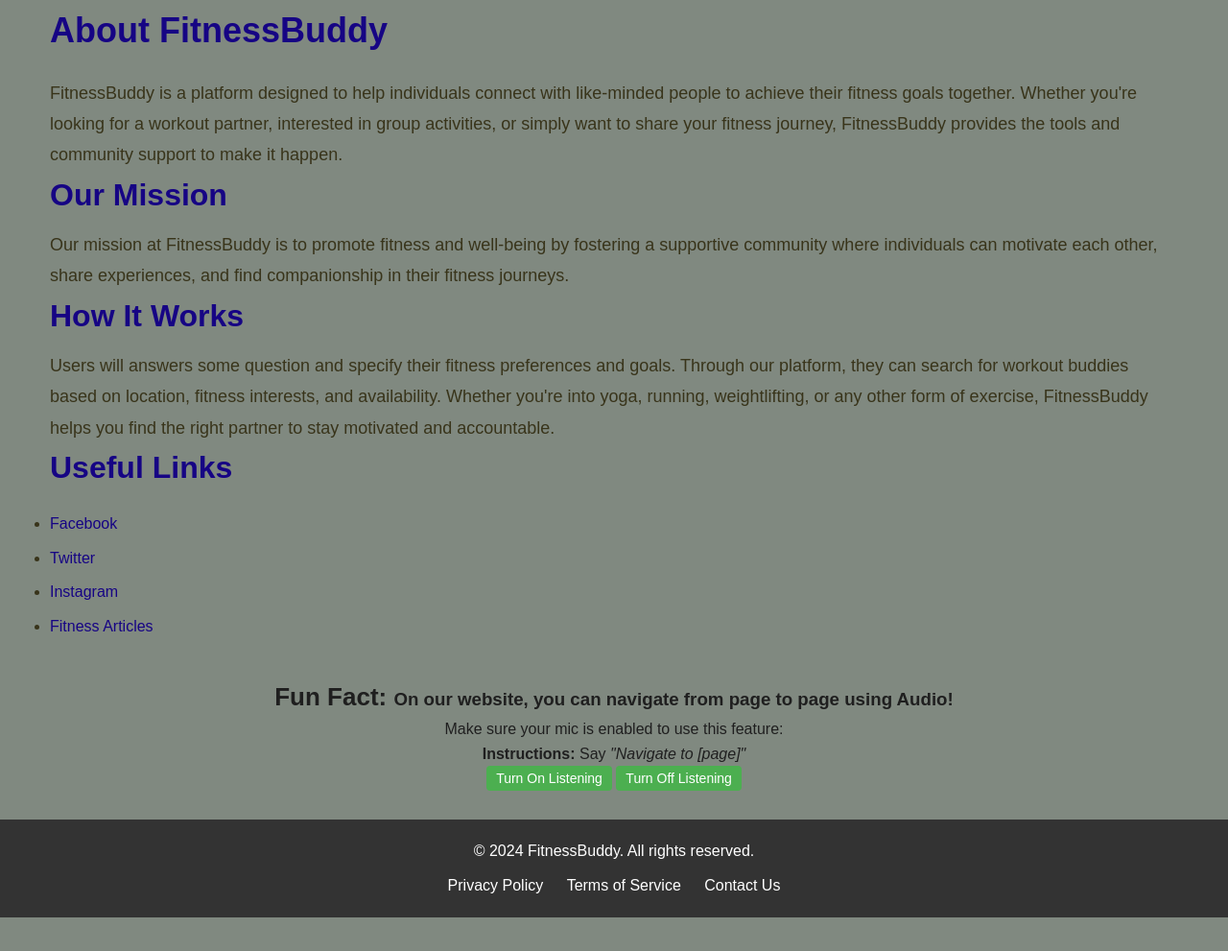
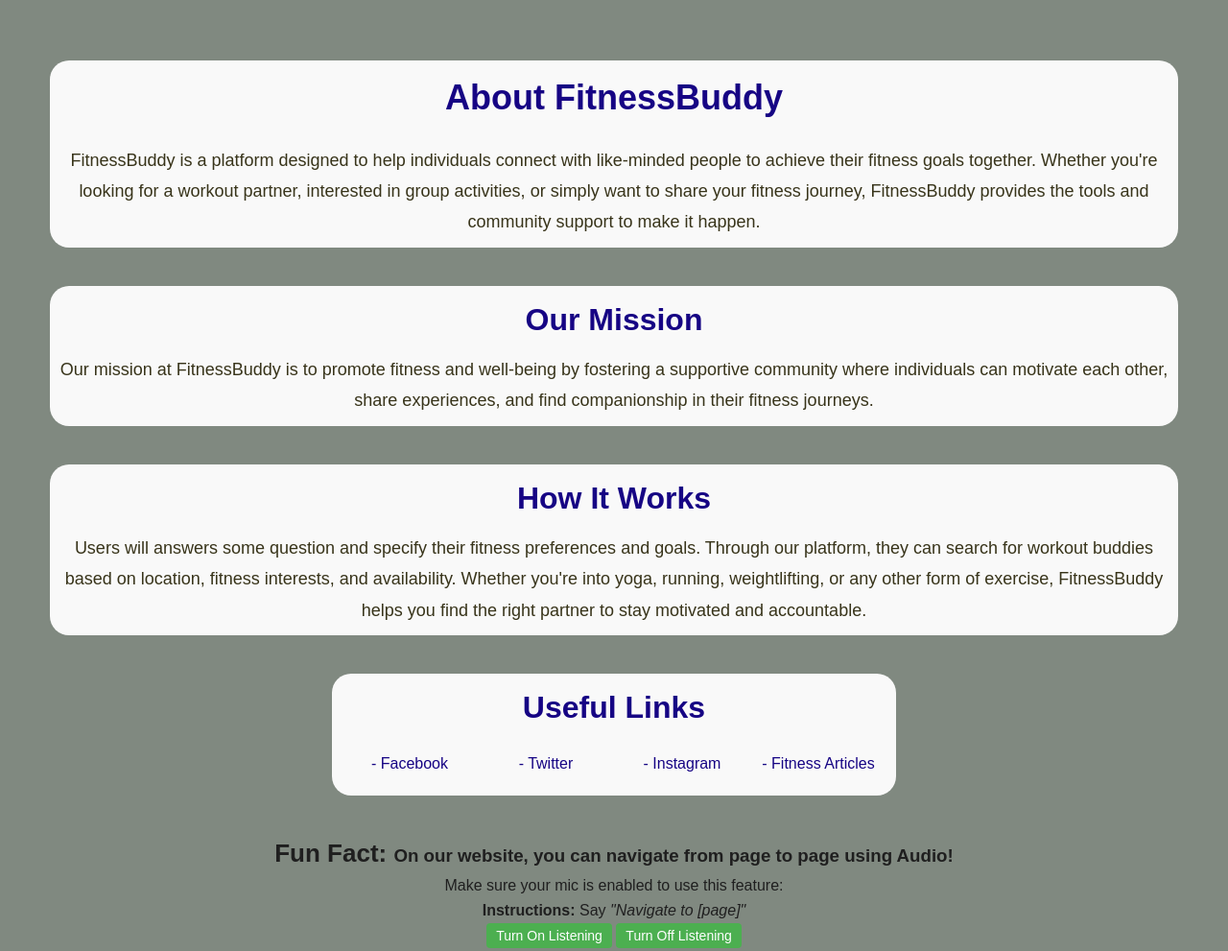
Before and after one commit to abhisbd10/INST377-FitnessBuddy, a website: page public/about.html in a window 1280 px wide. Shown: the part 177-1168 px from the top of the page at 96% size. Before the commit the page ends 1133 px from the top, so only its background shows below. Drawn offline with Linux system fonts and the light colour scheme; a script that the page names is missing.

Commit message:
Cleaned pages up

```diff
--- a/public/about.css
+++ b/public/about.css
@@ -28,7 +28,41 @@ main {
 
 /* about page */
 .about-section {
-  margin-bottom: 40px;
+  margin-top: 60px;
+}
+
+.styles_ab {
+  background-color: #f9f9f9;
+  border-radius: 20px;
+  padding: 10px;
+  text-align: center;
+}
+
+.styles_ab_2 {
+  margin-top: 40px;
+  background-color: #f9f9f9;
+  border-radius: 20px;
+  padding: 10px;
+  text-align: center;
+}
+
+.styles_useful_links {
+  background-color: #f9f9f9;
+  border-radius: 20px;
+  padding: 10px;
+  width: 50%;
+  margin: 40 auto;
+  text-align: center;
+}
+
+.grid_useful_links {
+  display: grid;
+  grid-template-columns: 1fr 1fr 1fr 1fr;
+  column-width: 0px;
+}
+
+.useful-links {
+  list-style-type: none;
 }
 
 .about-section h2 {
--- a/public/about.html
+++ b/public/about.html
@@ -29,51 +29,65 @@
       <main>
         <section class="about-section">
           <div class="container_2">
+            <div class="styles_ab">
               <h2>About FitnessBuddy</h2>
               <p>
                 FitnessBuddy is a platform designed to help individuals connect
                 with like-minded people to achieve their fitness goals together.
-              Whether you're looking for a workout partner, interested in group
-              activities, or simply want to share your fitness journey,
+                Whether you're looking for a workout partner, interested in
+                group activities, or simply want to share your fitness journey,
                 FitnessBuddy provides the tools and community support to make it
                 happen.
               </p>
+            </div>
 
+            <div class="styles_ab_2">
               <h3>Our Mission</h3>
               <p>
                 Our mission at FitnessBuddy is to promote fitness and well-being
-              by fostering a supportive community where individuals can motivate
-              each other, share experiences, and find companionship in their
-              fitness journeys.
+                by fostering a supportive community where individuals can
+                motivate each other, share experiences, and find companionship
+                in their fitness journeys.
               </p>
+            </div>
 
+            <div class="styles_ab_2">
               <h3>How It Works</h3>
               <p>
                 Users will answers some question and specify their fitness
                 preferences and goals. Through our platform, they can search for
                 workout buddies based on location, fitness interests, and
-              availability. Whether you're into yoga, running, weightlifting, or
-              any other form of exercise, FitnessBuddy helps you find the right
-              partner to stay motivated and accountable.
+                availability. Whether you're into yoga, running, weightlifting,
+                or any other form of exercise, FitnessBuddy helps you find the
+                right partner to stay motivated and accountable.
               </p>
+            </div>
 
+            <div class="styles_useful_links">
               <h3>Useful Links</h3>
               <ul class="useful-links">
+                <div class="grid_useful_links">
                   <li>
-                <a href="https://www.facebook.com/FitnessBuddy">Facebook</a>
+                    <a href="https://www.facebook.com/FitnessBuddy"
+                      >- Facebook</a
+                    >
                   </li>
-              <li><a href="https://twitter.com/ultimatefitnes_">Twitter</a></li>
+                  <li>
+                    <a href="https://twitter.com/ultimatefitnes_">- Twitter</a>
+                  </li>
                   <li>
                     <a href="https://www.instagram.com/muscleandfitness/?hl=en"
-                  >Instagram</a
+                      >- Instagram</a
                     >
                   </li>
                   <li>
                     <a href="https://www.medicalnewstoday.com/articles/153390"
-                  >Fitness Articles</a
+                      >- Fitness Articles</a
                     >
                   </li>
+                </div>
               </ul>
+            </div>
           </div>
         </section>
         <section class="audio-controls">
--- a/public/home.css
+++ b/public/home.css
@@ -97,7 +97,7 @@ and sort of like the blueprint for how the front-end will look */
 
 .features {
   padding: 80px 0;
-  background-color: #fff;
+  background-color: #f9f9f9;
   text-align: center;
 }
 
@@ -133,6 +133,7 @@ and sort of like the blueprint for how the front-end will look */
 }
 
 .styling_button {
+  margin-top: 40px;
   background-color: #4caf50;
   color: #fff;
   border: none;
@@ -151,6 +152,7 @@ and sort of like the blueprint for how the front-end will look */
 /*the audio controls*/
 
 .audio-controls {
+  margin-top: 40px;
   background-color: hsl(120, 4%, 52%);
   color: rgb(31, 31, 31);
   text-align: center;
```
Also changed, not shown: public/contact.css (+13 -2 lines), public/contact.html (+54 -5 lines). Lines whose indentation alone changed are shown as unchanged.
